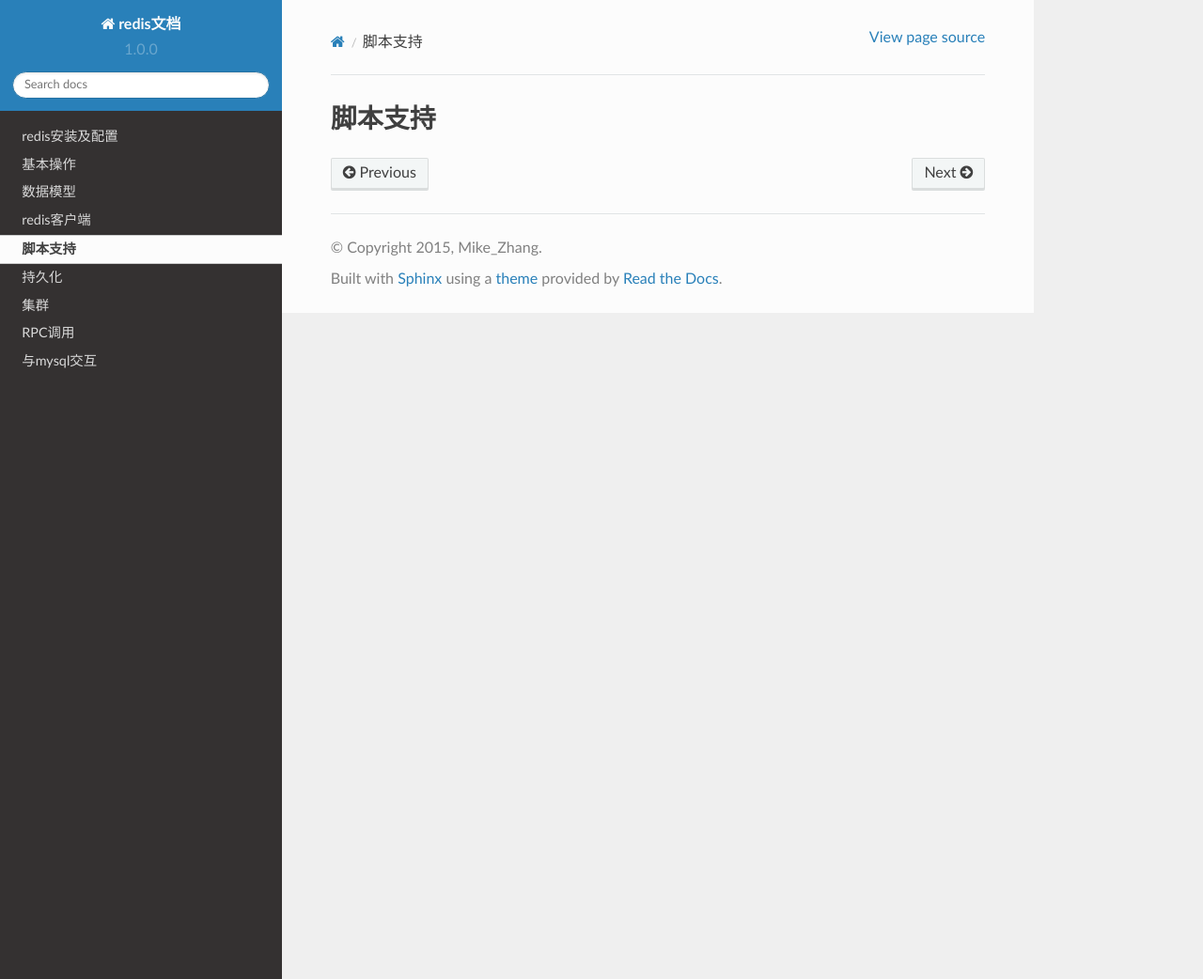
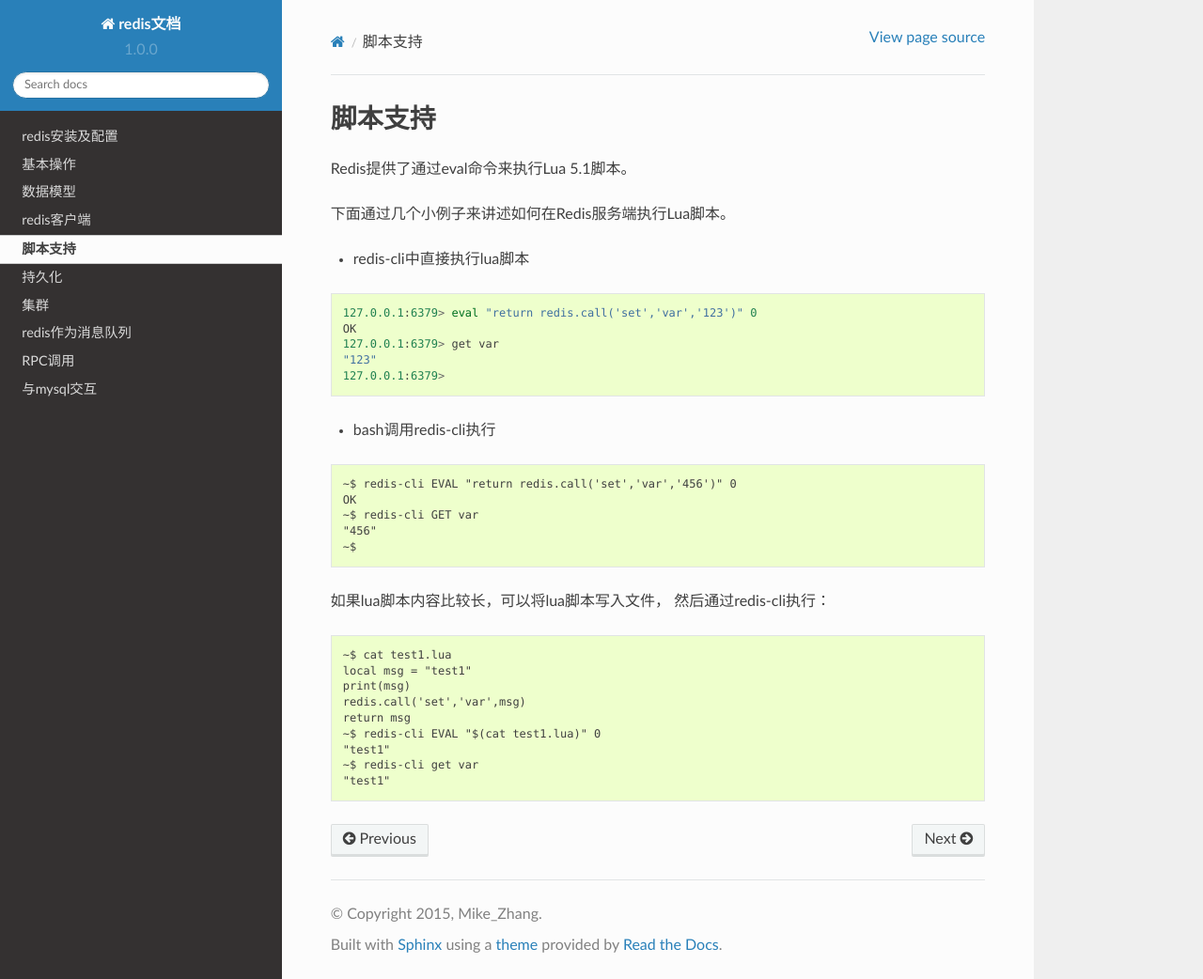
Before and after one commit to mike-zhang/redisDoc, a Sphinx documentation site: the page built from contents/source/script_support.rst, in a window 1280 px wide and 1042 px high. Shown: the whole window at 94% size. Built offline with Sphinx 7.4.7 and the Read the Docs theme 2.0.0, drawn with Linux system fonts in a browser that asks for light colours; pages that are not in the unit, such as notebooks, are missing from menus.

Commit message:
完善内容

```diff
--- a/contents/source/index.rst
+++ b/contents/source/index.rst
@@ -27,6 +27,6 @@
    script_support.rst
    persistent.rst
    redis_cluster.rst
-   mode_pubsub.rst
+   redis_mq.rst
    redis_rpc.rst
    redis_mysql.rst
--- a/contents/source/redis_mysql.rst
+++ b/contents/source/redis_mysql.rst
@@ -3,3 +3,5 @@
 mysql2redis
 
 https://github.com/dawnbreaks/mysql2redis
+
+https://wp.iirii.com/archives/%E6%80%8E%E6%A0%B7%E5%AE%89%E8%A3%85mysql2redis%E7%AC%94%E8%AE%B0%E6%91%98%E8%A6%81/
--- a/contents/source/script_support.rst
+++ b/contents/source/script_support.rst
@@ -1,2 +1,40 @@
 脚本支持
 ==========
+
+Redis提供了通过eval命令来执行Lua 5.1脚本。
+
+下面通过几个小例子来讲述如何在Redis服务端执行Lua脚本。
+
+* redis-cli中直接执行lua脚本
+
+::
+
+    127.0.0.1:6379> eval "return redis.call('set','var','123')" 0
+    OK
+    127.0.0.1:6379> get var
+    "123"
+    127.0.0.1:6379>
+
+* bash调用redis-cli执行
+::
+
+    ~$ redis-cli EVAL "return redis.call('set','var','456')" 0
+    OK
+    ~$ redis-cli GET var
+    "456"
+    ~$
+
+如果lua脚本内容比较长，可以将lua脚本写入文件，
+然后通过redis-cli执行：
+
+::
+
+    ~$ cat test1.lua
+    local msg = "test1"
+    print(msg)
+    redis.call('set','var',msg)
+    return msg
+    ~$ redis-cli EVAL "$(cat test1.lua)" 0
+    "test1"
+    ~$ redis-cli get var
+    "test1"
```
Also changed, not shown: contents/source/mq_pubsub.rst (+19 -1 lines), contents/source/mq_workqueue.rst (added, +27 -0 lines), contents/source/redis_mq.rst (added, +13 -0 lines).
